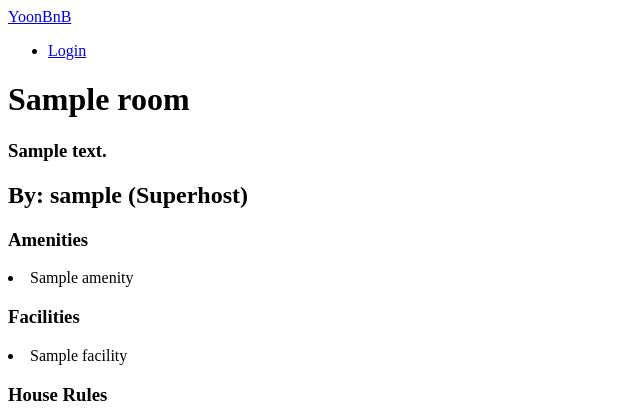
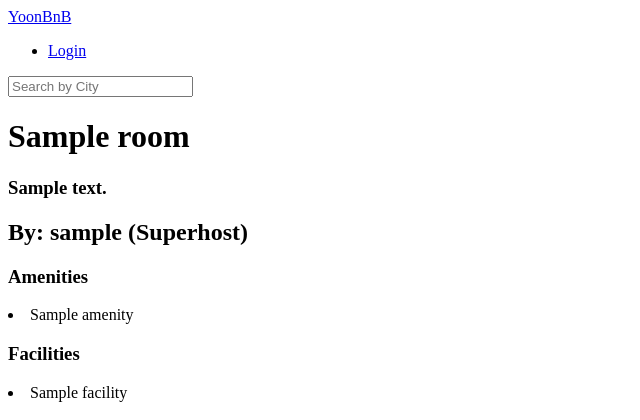
Before and after one commit to yjw8860/airbnb_clone, a Django app: page /rooms/1 in a window 1280 px wide. Shown: the top 420 px of the page, without its empty margins (0-640 px from the left). Run offline with Django 3.2, Linux system fonts and the light colour scheme; tables that the repository leaves empty hold one stand-in row (values such as "Sample post").

Commit message:
#13.0 Template, Form, Url Setup

```diff
--- a/rooms/urls.py
+++ b/rooms/urls.py
@@ -2,4 +2,5 @@ from django.urls import path
 from . import views
 
 app_name = 'rooms'
-urlpatterns = [path('<int:pk>', views.room_detail, name='detail')]
+urlpatterns = [path('<int:pk>', views.room_detail, name='detail'),
+               path('search/', views.search, name='search')]
--- a/rooms/views.py
+++ b/rooms/views.py
@@ -27,3 +27,8 @@ def room_detail(request, pk):
                       context={'room': room})
     except Room.DoesNotExist:
         raise Http404()
+
+def search(request):
+    city = request.GET.get('city')
+    city = str.capitalize(city)
+    return render(request, "rooms/search.html", {"city":city})
--- a/templates/base.html
+++ b/templates/base.html
@@ -5,9 +5,9 @@
     <meta charset="UTF-8">
     <meta name="viewport" content="width=device-width, initial-scale=1.0">
     <meta http-equiv="X-UA-Compatible" content="ie=edge">
-    <title>{% block page_name %}
+    <title>{% block page_title %}
 
-        {% endblock page_name %} | YoonBnB</title>
+        {% endblock page_title %} | YoonBnB</title>
 </head>
 
 <body>
--- a/templates/partials/header.html
+++ b/templates/partials/header.html
@@ -3,4 +3,7 @@
     <ul>
         <li><a href="#">Login</a></li>
     </ul>
+    <form method='get' action='{% url "rooms:search"%}'>
+        <input name='city' placeholder='Search by City' />
+    </form>
 </header>
--- a/templates/rooms/detail.html
+++ b/templates/rooms/detail.html
@@ -1,8 +1,8 @@
 {% extends "base.html" %}
 
-{% block page_name %}
-    Home
-{% endblock page_name %}
+{% block page_title %}
+    {{room.name}}
+{% endblock page_title %}
 
 {% block content %}
 <div>
--- a/templates/rooms/room_list.html
+++ b/templates/rooms/room_list.html
@@ -1,5 +1,5 @@
 {% extends "base.html" %}
-{% block page_name %}Home{% endblock page_name %}
+{% block page_title %}Home{% endblock page_title %}
 {% block content %}
 {{now}}
 {% for room in object_list %}
```
Also changed, not shown: templates/rooms/search.html (added, +13 -0 lines).
